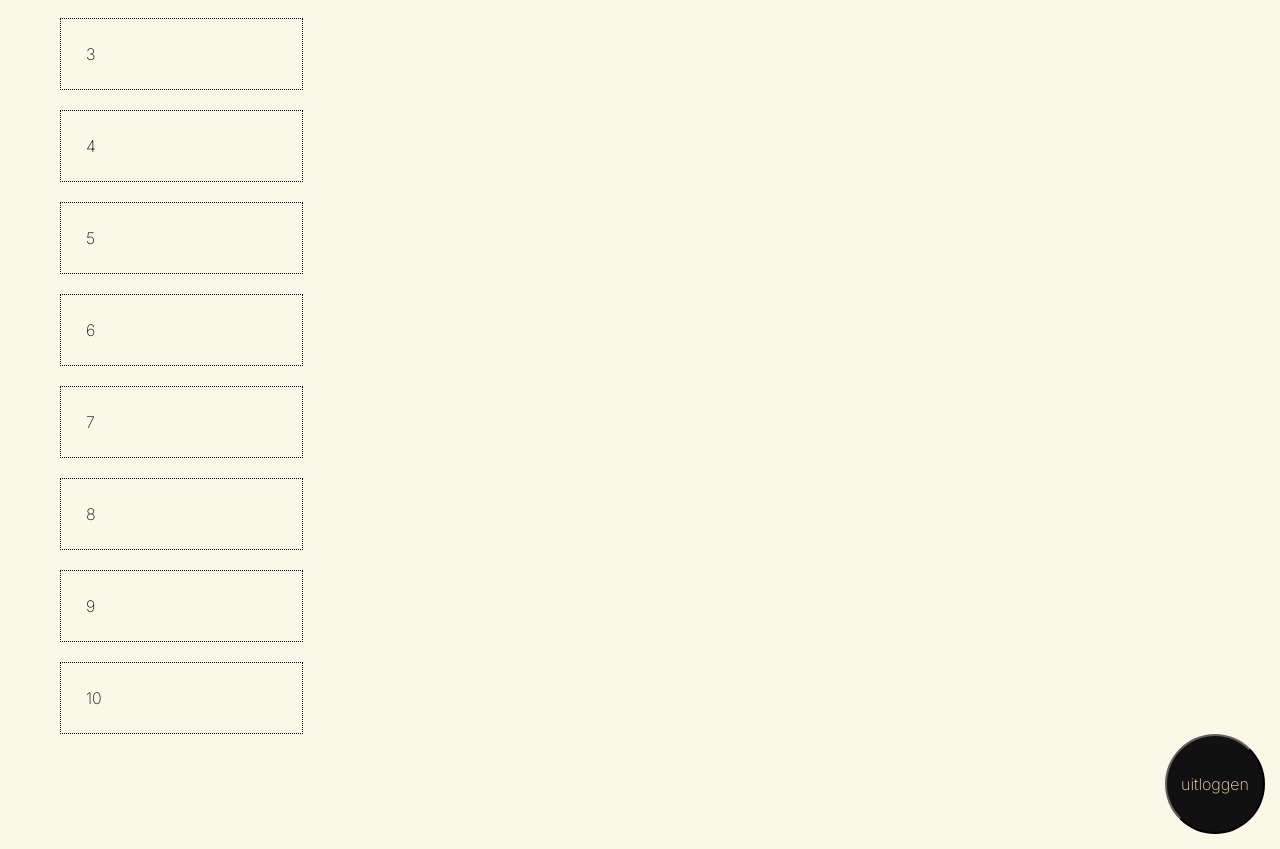
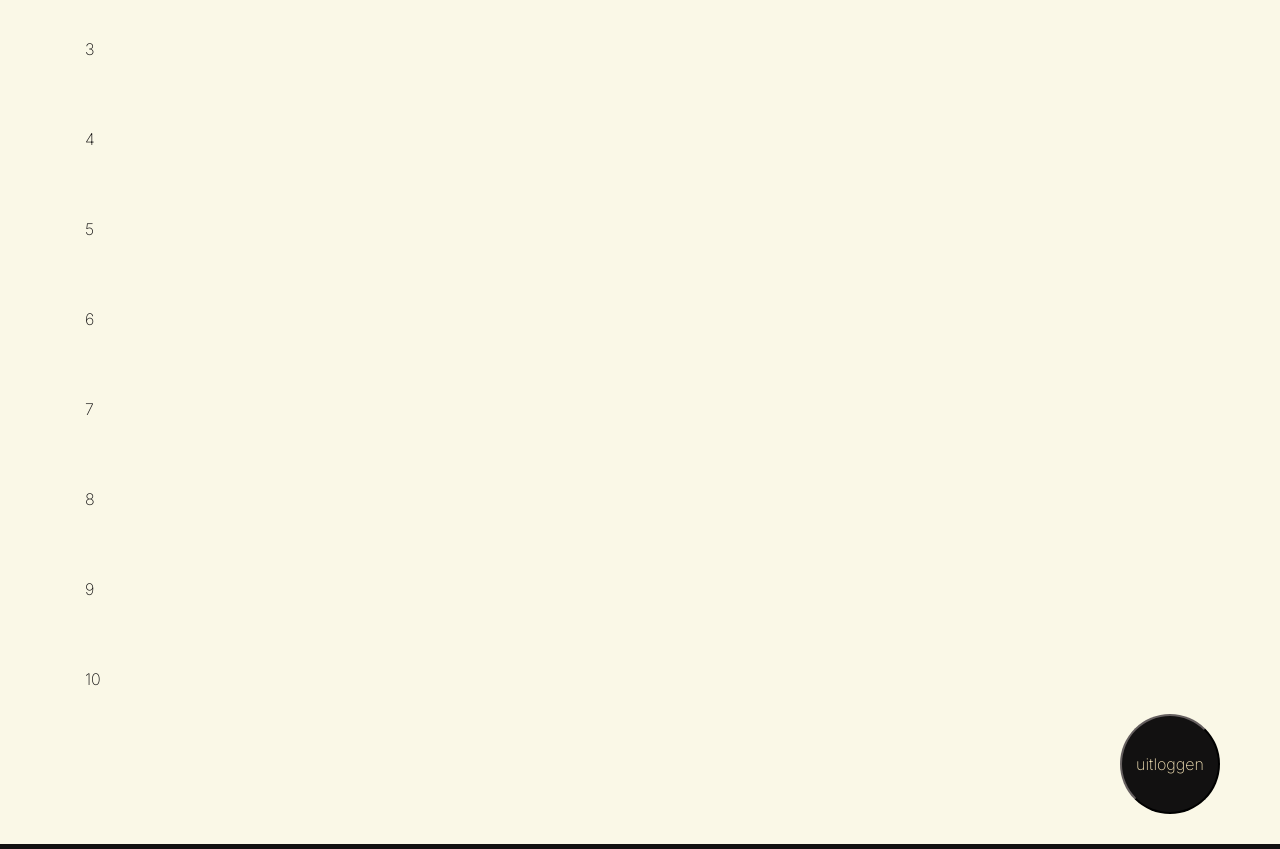
Before and after one commit to saarryp/eindopdrachtFrontend2023, a React (Create React App) app: page /our-sounds in a window 1280 px wide. Shown: the part 328-1177 px from the top of the page. Built offline with nearby package versions, Linux system fonts and the light colour scheme; a web font is replaced by a local one.

Commit message:
artiest toegevoegd aan zoekresultaat & styling

```diff
--- a/src/pages/mysounds/MySounds.css
+++ b/src/pages/mysounds/MySounds.css
@@ -20,15 +20,16 @@ ol {
     align-items: flex-start;
     color: #121111;
     margin-top: 20px;
-    /*margin-right: 200px;*/
-    border: 1px dotted black;
-    padding-right: 200px;
+    /*border: 1px dotted black;*/
+    flex-basis: 100%;
 }
 
 .list-items a {
     color: black;
     text-decoration: none;
     margin-left: 10px;
+    padding-left: 30px;
+    width: 1000px;
 }
 
 .list-items a:hover {
@@ -44,17 +45,18 @@ ol {
 .border-for-delete {
     display: flex;
     flex-direction: row;
-    align-items: flex-end;
-    border: 2px dotted dodgerblue;
+    align-self: end;
+    justify-self: flex-end;
+    padding-left: 150px;
+    /*border: 2px dotted dodgerblue;*/
 }
 
 .delete-button{
     color: black;
     background-color: #F4E3B6;
     font-family: 'Inter', sans-serif;
-    width: 90px;
-    height: 20px;
-    /*border: 2px solid #121111;*/
+    width: 100px;
+    height: 30px;
     text-align: center;
     margin-left: 10px;
 }
@@ -63,13 +65,14 @@ ol {
     padding: 2px;
     white-space: nowrap;
     color: #121111;
-    min-width: 200px; /* Adjust the value as needed */
 }
 
 .position-button{
     margin-left: auto;
     margin-bottom: 15px;
     margin-right: 15px;
+    padding-right: 45px;
+    padding-bottom: 15px;
 }
 
 .button-logout {
@@ -84,4 +87,5 @@ ol {
     height: 100px;
     border-color: #121111;
     border-radius: 50%;
+
 }
--- a/src/pages/mysounds/MySounds.js
+++ b/src/pages/mysounds/MySounds.js
@@ -7,6 +7,7 @@ export default function MySounds() {
     useEffect(() => {
         const storedFavorites = JSON.parse(localStorage.getItem("favorites") || "[]");
         setMyFavorites(storedFavorites);
+        console.log(storedFavorites)
     }, []);
 
     const handleRemoveFavorite = (song) => {
@@ -27,7 +28,8 @@ export default function MySounds() {
                                     target="_blank"
                                     rel="noopener noreferrer"
                                 >
-                                    {favorite.name}
+                                    <p>{favorite.name }</p>
+                                    <p>{favorite.artist.name}</p>
                                 </a>{" "}
                                 <div className="border-for-delete">
                                 <button className="delete-button" onClick={() => handleRemoveFavorite(favorite)}>
```
